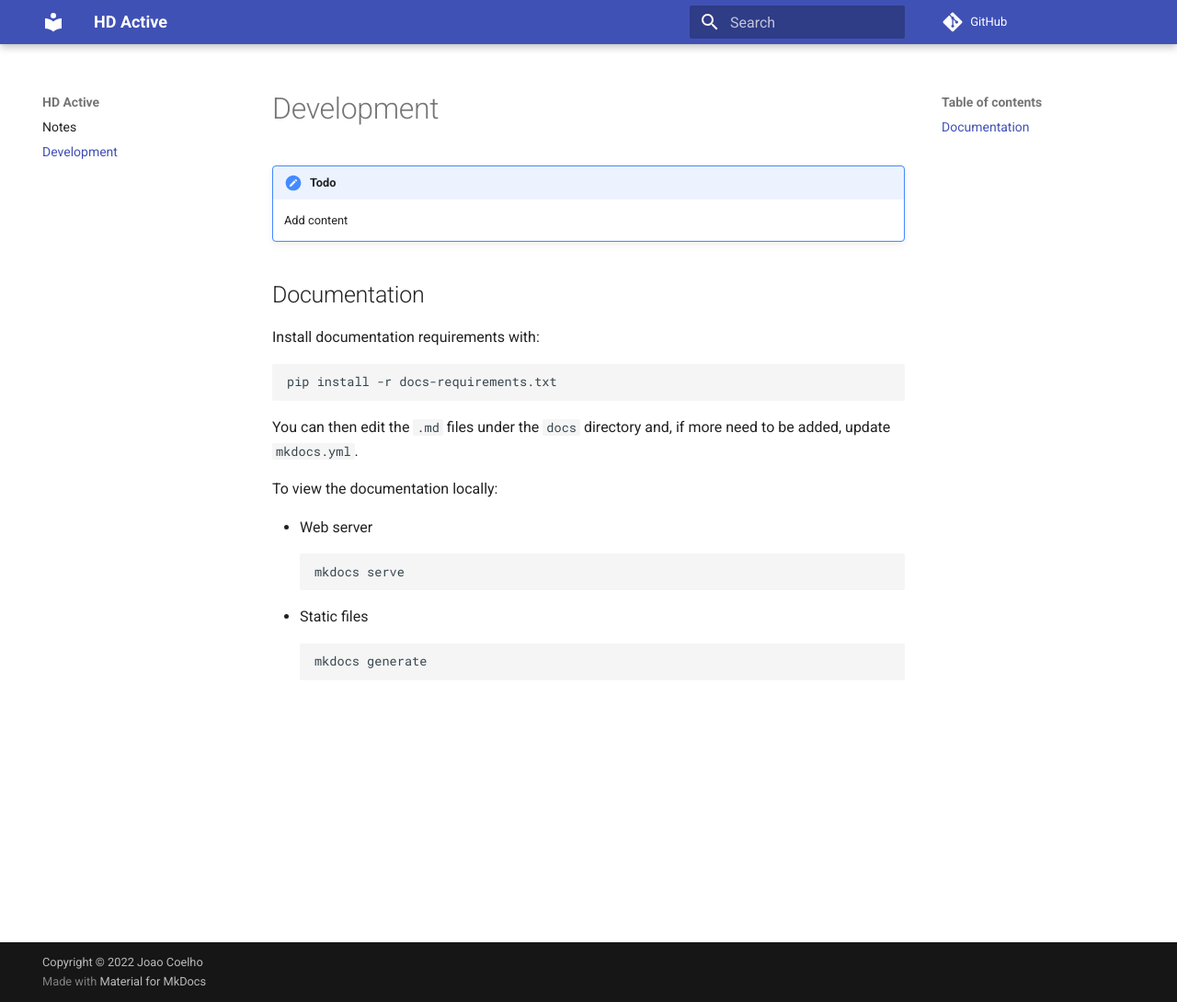
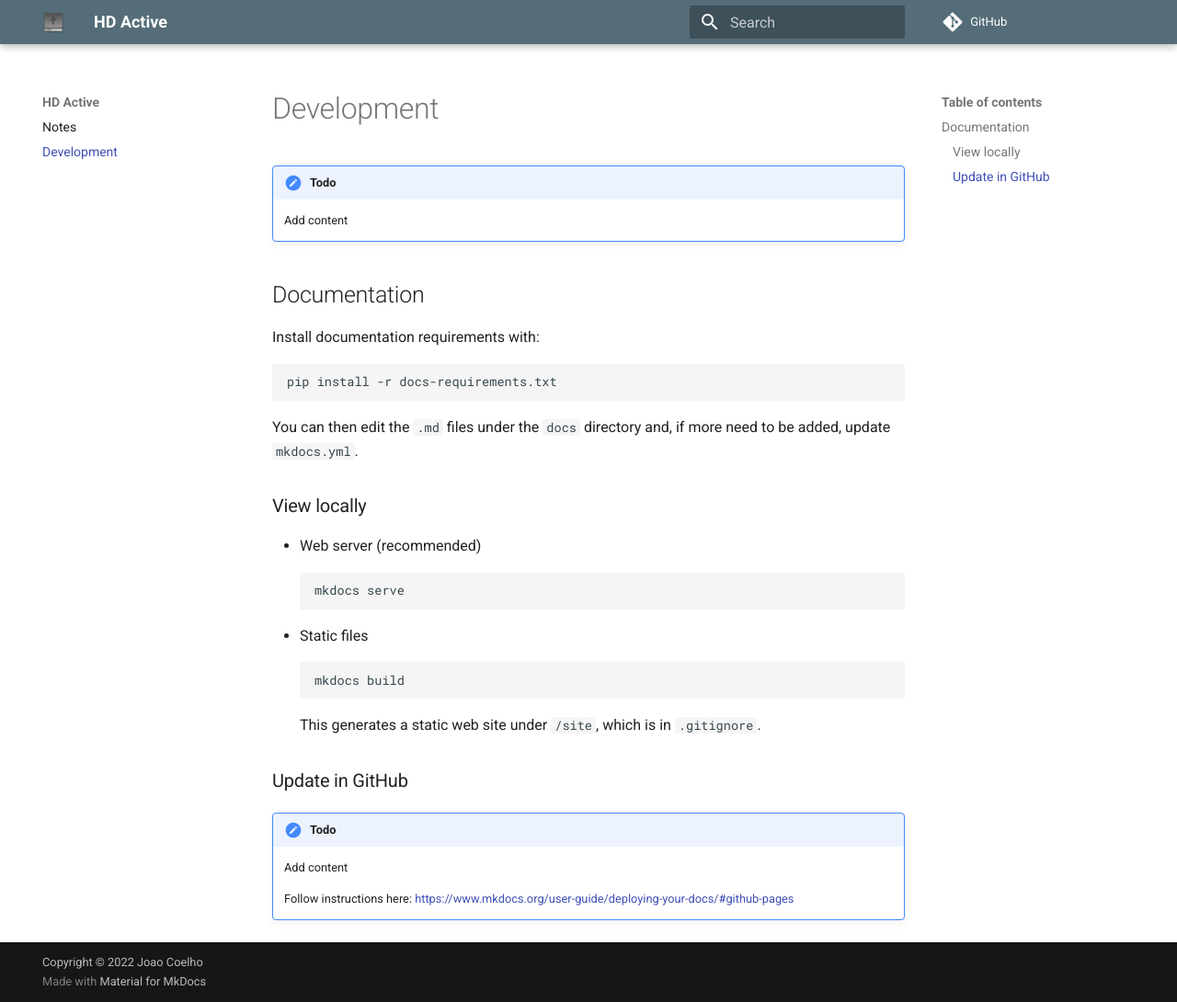
Before and after one commit to joaonc/hd_active, an MkDocs documentation site: the page built from docs/development.md, in a window 1280 px wide and 1090 px high. Shown: the whole window at 92% size. Built offline with MkDocs 1.6.1 and Material for MkDocs 9.7.7, drawn with Linux system fonts in a browser that asks for light colours; comment, search, counter and statistics services are not loaded.

Commit message:
More doc contents and tweaks.

````diff
--- a/docs/development.md
+++ b/docs/development.md
@@ -12,13 +12,23 @@ pip install -r docs-requirements.txt
 
 You can then edit the `.md` files under the `docs` directory and, if more need to be added, update `mkdocs.yml`.
 
-To view the documentation locally:
+### View locally
 
-* Web server
+* Web server (recommended)
   ```
   mkdocs serve
   ```
 * Static files
   ```
-  mkdocs generate
+  mkdocs build
   ```
+  This generates a static web site under `/site`, which is in `.gitignore`.
+
+### Update in GitHub
+
+!!! TODO
+
+    Add content
+
+    Follow instructions here:
+    [https://www.mkdocs.org/user-guide/deploying-your-docs/#github-pages](https://www.mkdocs.org/user-guide/deploying-your-docs/#github-pages)
--- a/mkdocs.yml
+++ b/mkdocs.yml
@@ -5,7 +5,11 @@ nav:
 
 theme:
   name: material
+  logo: img/logo.png
   favicon: img/favicon.ico
+  palette:
+    primary: blue grey
+    accent: indigo
 
 markdown_extensions:
   - abbr
````
Also changed, not shown: docs/img/logo.png (added).
